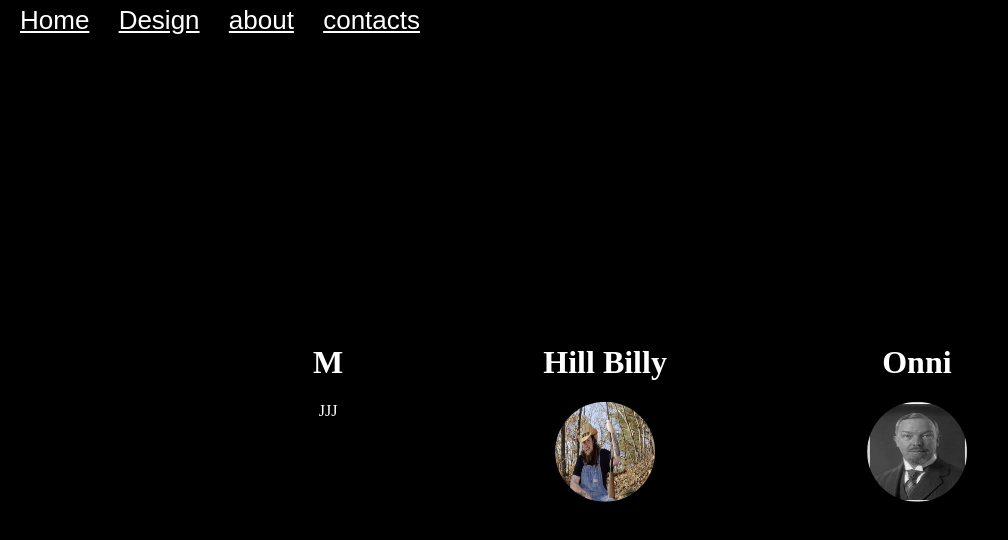
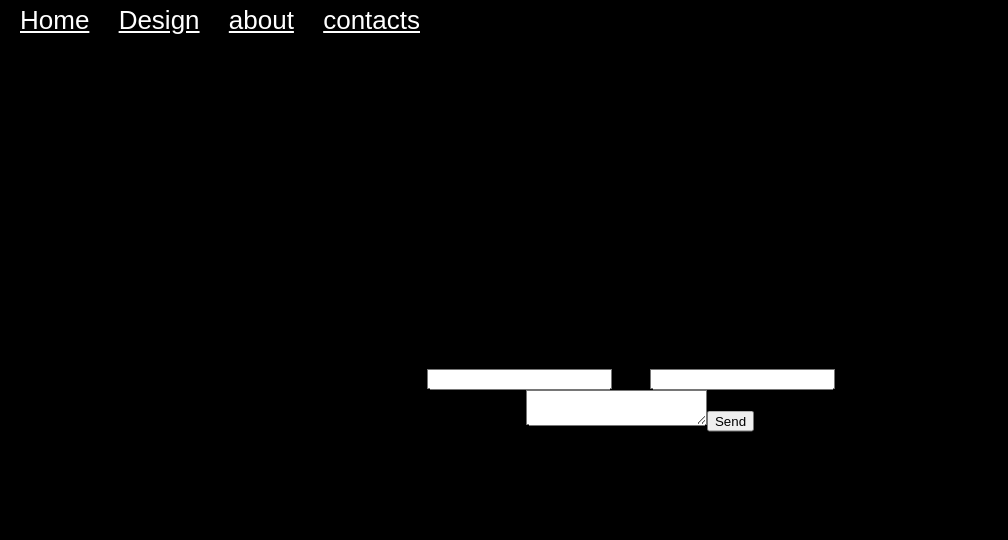
Before and after one commit to Juggle6/casual-programming, a React (Vite) app: page /contacts in a window 1280 px wide. Shown: the top 540 px of the page, without its empty margins (0-1008 px from the left). Built offline with nearby package versions, Linux system fonts and the light colour scheme.

Commit message:
EmailJs(I will style the page when i have time)

```diff
--- a/package.json
+++ b/package.json
@@ -9,6 +9,7 @@
     "preview": "vite preview"
   },
   "dependencies": {
+    "@emailjs/browser": "^3.10.0",
     "react": "^18.2.0",
     "react-dom": "^18.2.0",
     "react-router-dom": "^6.8.2"
--- a/src/Pages/contactsPage/contactsPage.jsx
+++ b/src/Pages/contactsPage/contactsPage.jsx
@@ -1,23 +1,11 @@
 import './contactsPage.css';
 import React from 'react'
+import { ContactUs } from '../../components/ContactComponent/ContactComponent';
 
 export default function ContactsPage() {
     return (
         <div className="position">
-            <div className="creators">
-                <div className="M">
-                    <h1>M</h1>
-                    JJJ
-                </div>
-                <div className="Hill-Billy">
-                    <h1>Hill Billy</h1>
-                    <img className="HillBillyImg" src='/images/hillbilly.png'/>
-                </div>
-                <div className="Onni">
-                    <h1>Onni</h1>
-                    <img className="OnniImg" src="/images/onni.png"/>
-                </div>
-            </div>
+            <ContactUs />
         </div>
     )
 }
--- /dev/null
+++ b/src/components/ContactComponent/ContactComponent.jsx
@@ -0,0 +1,29 @@
+import React, { useRef } from 'react';
+import emailjs from '@emailjs/browser';
+
+export const ContactUs = () => {
+  const form = useRef();
+
+  const sendEmail = (e) => {
+    e.preventDefault();
+
+    emailjs.sendForm('service_k6tlxfq', 'template_200bj0i', form.current, 'gC2iJot7nDPx0OTlb')
+      .then((result) => {
+          console.log(result.text);
+      }, (error) => {
+          console.log(error.text);
+      });
+  };
+
+  return (
+    <form ref={form} onSubmit={sendEmail}>
+      <label>Name</label>
+      <input type="text" name="user_name" />
+      <label>Email</label>
+      <input type="email" name="user_email" />
+      <label>Message</label>
+      <textarea name="message" />
+      <input type="submit" value="Send" />
+    </form>
+  );
+};
```
Also changed, not shown: src/components/ContactComponent/ContactComponent.css (added), 1 other file (tests, documents, lock files or other folders).
